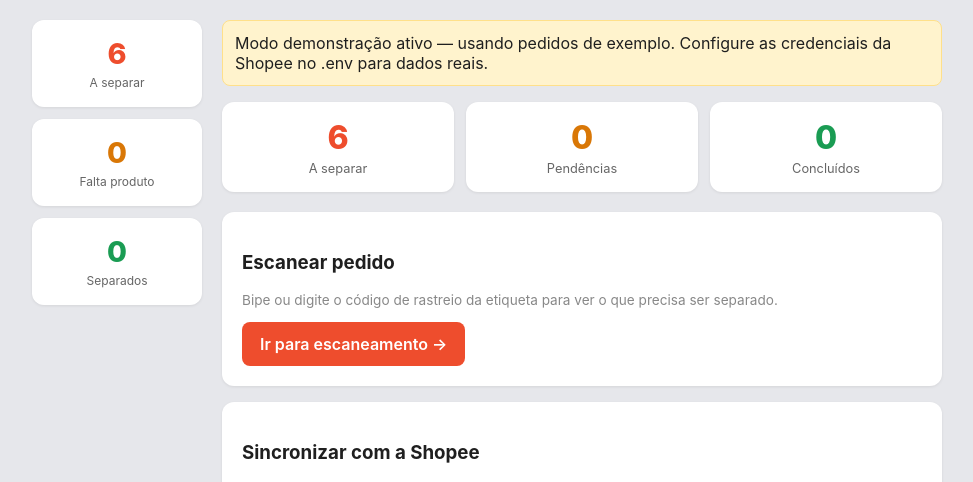
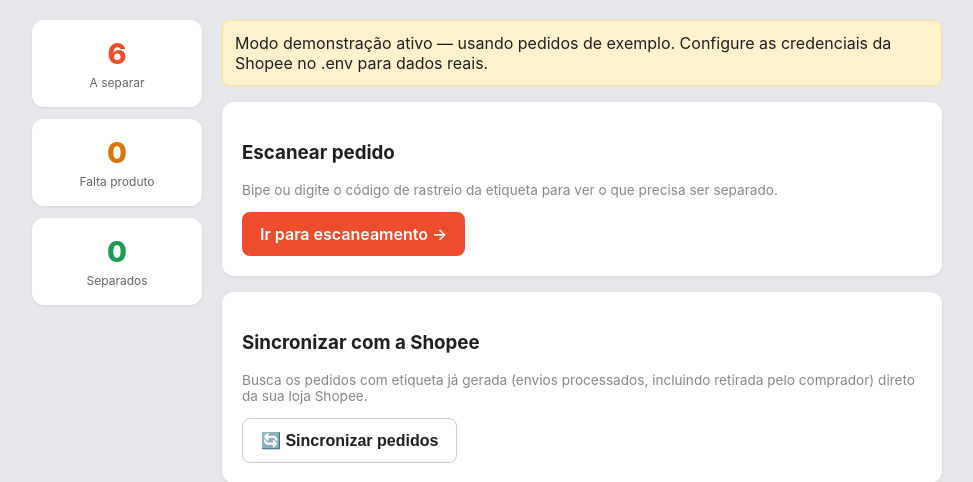
Before and after one commit to Lucasgomesdss/shopee-dashboard, a Flask app: page / in a window 1280 px wide. Shown: the part 49-531 px from the top of the page, without its empty margins (104-1077 px from the left). Run offline with Flask 3, Linux system fonts and the light colour scheme; the visitor is signed in with stand-in values (Sample User, id 1); data comes from the database, SQL or seed files in the repository; data that the repository does not hold is empty.

Commit message:
Remove stats section from dashboard
Removed the stats section displaying counts for 'to separate', 'pending', and 'completed'.

```diff
--- a/templates/dashboard.html
+++ b/templates/dashboard.html
@@ -16,21 +16,6 @@
       sua loja (a Shopee vai te redirecionar de volta pra cá automaticamente).
     </div>
   {% endif %}
-
-  <div class="stats">
-    <div class="stat to_separate">
-      <div class="n">{{ counts.to_separate }}</div>
-      <div class="label">A separar</div>
-    </div>
-    <div class="stat pending">
-      <div class="n">{{ counts.pending }}</div>
-      <div class="label">Pendências</div>
-    </div>
-    <div class="stat completed">
-      <div class="n">{{ counts.completed }}</div>
-      <div class="label">Concluídos</div>
-    </div>
-  </div>
 
   <div class="card">
     <h3>Escanear pedido</h3>
```
